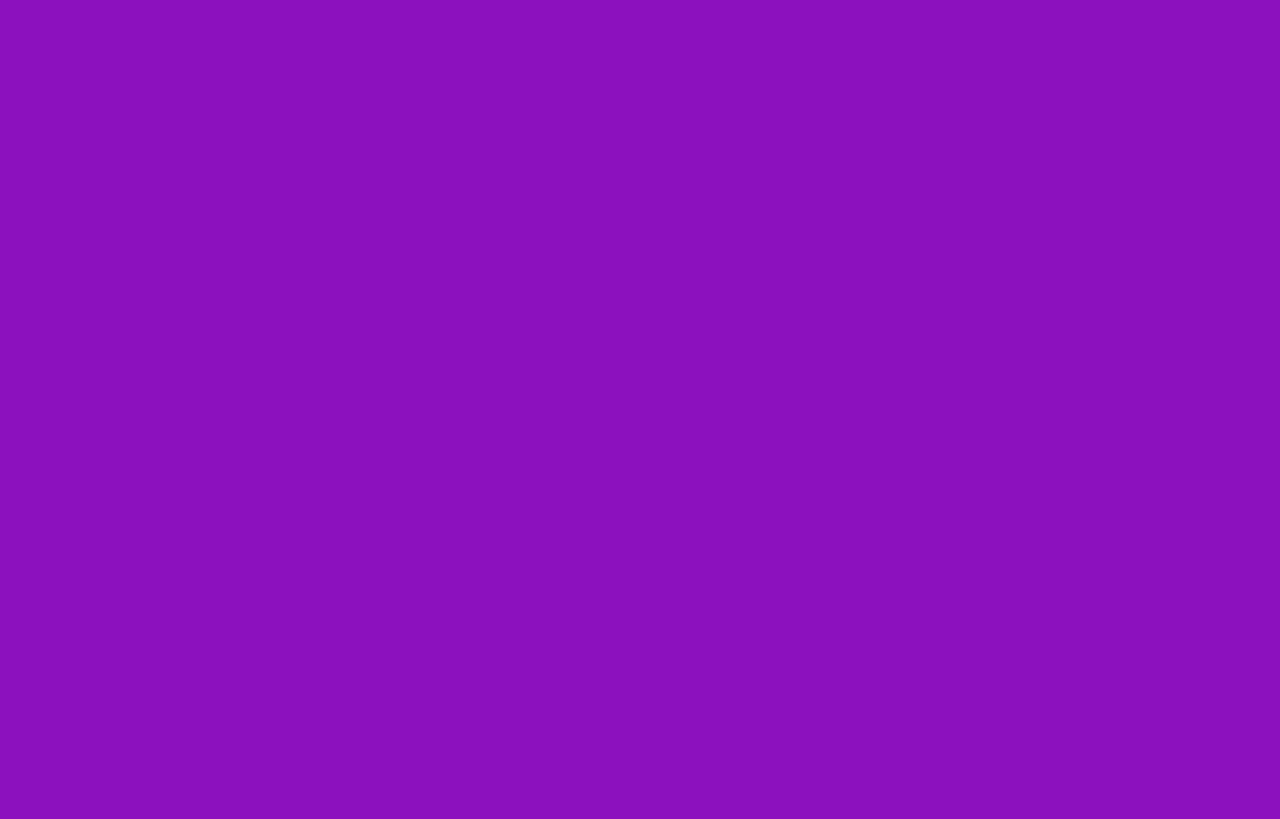
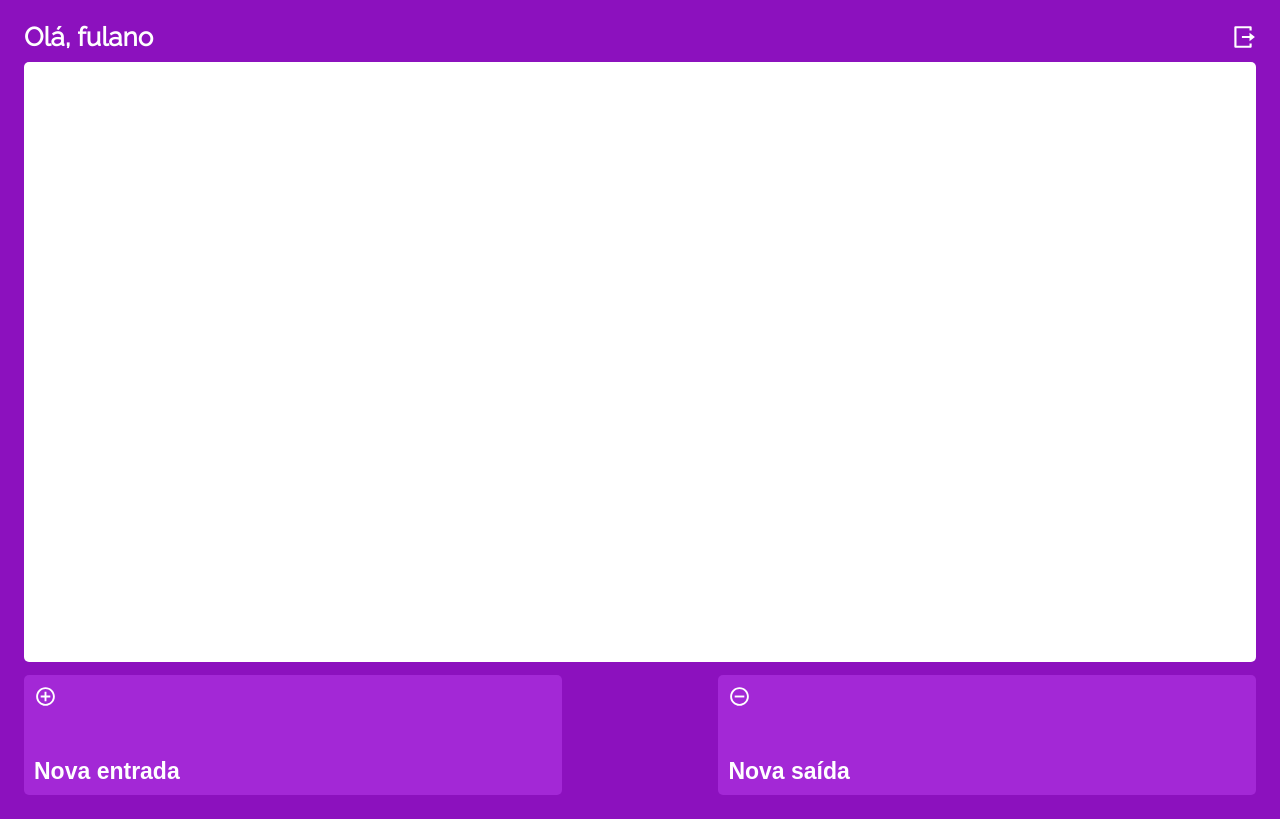
Before and after one commit to AntonioGMN/MyWallet_front, a JavaScript app: page /saldo in a window 1280 px wide. Before the commit this address had no page. Built offline with nearby package versions, Linux system fonts and the light colour scheme.

Commit message:
feat: layout saldo page

```diff
--- a/package.json
+++ b/package.json
@@ -8,7 +8,10 @@
     "@testing-library/user-event": "^13.5.0",
     "react": "^17.0.2",
     "react-dom": "^17.0.2",
+    "react-icons": "^4.3.1",
+    "react-router-dom": "^6.2.1",
     "react-scripts": "5.0.0",
+    "styled-components": "^5.3.3",
     "web-vitals": "^2.1.4"
   },
   "scripts": {
--- a/src/App.js
+++ b/src/App.js
@@ -1,14 +1,16 @@
 import { BrowserRouter, Routes, Route } from "react-router-dom";
 
-import Login from "./components/pageLogin/login";
-import Cadastro from "./components/pageCadastro/cadastro";
+import TelaLogin from "./components/pageLogin/login";
+import TelaCadastro from "./components/pageCadastro/cadastro";
+import TelaSaldo from "./components/pageSaldo/saldo";
 
 export default function App() {
 	return (
 		<BrowserRouter>
 			<Routes>
-				<Route path="/" element={<Login />} />
-				<Route path="/cadastro" element={<Cadastro />} />
+				<Route path="/" element={<TelaLogin />} />
+				<Route path="/cadastro" element={<TelaCadastro />} />
+				<Route path="/saldo" element={<TelaSaldo />} />
 			</Routes>
 		</BrowserRouter>
 	);
--- a/src/components/pageCadastro/cadastro.js
+++ b/src/components/pageCadastro/cadastro.js
@@ -2,7 +2,7 @@ import MainStyle from "./styleCadastro";
 import logo from "../imgs/logo.png";
 import { Link } from "react-router-dom";
 
-export default function Cadastro() {
+export default function TelaCadastro() {
 	return (
 		<MainStyle>
 			<img src={logo} alt="erro no logo" />
--- a/src/components/pageLogin/login.js
+++ b/src/components/pageLogin/login.js
@@ -2,7 +2,7 @@ import MainStyle from "./styleLogin";
 import logo from "../imgs/logo.png";
 import { Link } from "react-router-dom";
 
-export default function Login() {
+export default function TelaLogin() {
 	return (
 		<MainStyle>
 			<img src={logo} alt="erro no logo" />
@@ -11,7 +11,7 @@ export default function Login() {
 				<input type="password" placeholder="Senha" />
 				<input type="submit" value="Entrar" />
 			</form>
-			<Link to="cadastro">
+			<Link to="/cadastro">
 				<p>Primeira vez? Cadastre-se!</p>
 			</Link>
 		</MainStyle>
--- /dev/null
+++ b/src/components/pageSaldo/saldo.js
@@ -0,0 +1,25 @@
+import { MainStyled, HeaderStyled, DivStyled } from "./stylesSaldo";
+import { RiLogoutBoxRLine } from "react-icons/ri";
+import { IoMdAddCircleOutline, IoMdRemoveCircleOutline } from "react-icons/io";
+
+export default function TelaSaldo() {
+	return (
+		<>
+			<HeaderStyled>
+				<h1>Olá, fulano</h1>
+				<RiLogoutBoxRLine />
+			</HeaderStyled>
+			<MainStyled></MainStyled>
+			<DivStyled>
+				<button>
+					<IoMdAddCircleOutline />
+					<p>Nova entrada</p>
+				</button>
+				<button>
+					<IoMdRemoveCircleOutline />
+					<p>Nova saída</p>
+				</button>
+			</DivStyled>
+		</>
+	);
+}
--- /dev/null
+++ b/src/components/pageSaldo/stylesSaldo.js
@@ -0,0 +1,41 @@
+import styled from "styled-components";
+const MainStyled = styled.main`
+	height: 75vh;
+	width: 100%;
+	border-radius: 5px;
+	background-color: #ffffff;
+	margin: 12px 0 13px 0;
+`;
+
+const HeaderStyled = styled.header`
+	display: flex;
+	justify-content: space-between;
+	align-items: center;
+	color: #ffffff;
+	font-size: 26px;
+	font-weight: 700;
+`;
+
+const DivStyled = styled.div`
+	display: flex;
+	justify-content: space-between;
+
+	button {
+		height: 15vh;
+		width: 42vw;
+		border: none;
+		border-radius: 5px;
+		background: #a328d6;
+		padding: 10px;
+
+		display: flex;
+		flex-direction: column;
+		justify-content: space-between;
+
+		color: #ffffff;
+		font-weight: 700;
+		font-size: 23px;
+	}
+`;
+
+export { MainStyled, HeaderStyled, DivStyled };
--- a/src/styles/index.css
+++ b/src/styles/index.css
@@ -7,16 +7,16 @@
 body {
 	font-family: "Raleway", sans-serif;
 	background-color: #8c11be;
+	padding: 24px;
 }
 
 .root {
-	padding: 24px;
 	min-height: 100vh;
-
 	display: flex;
 	flex-direction: column;
 	justify-content: center;
 	align-items: center;
+	padding: 24px;
 }
 
 a {
```
Also changed, not shown: 1 other file (tests, documents, lock files or other folders).
